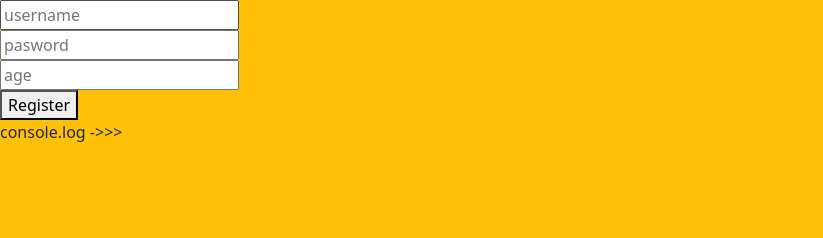
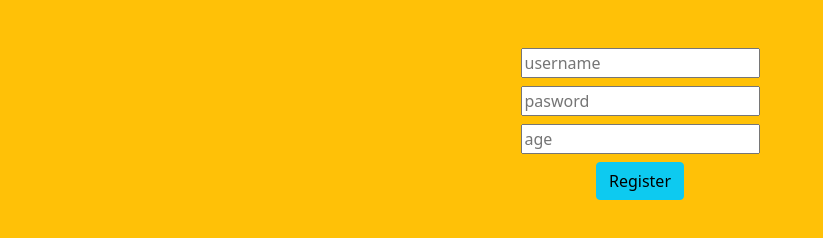
Before and after one commit to cenkberry/AddUserToDatabase, a plain HTML site: page index.html in a window 1280 px wide. Shown: the whole page, without its empty margins (0-823 px from the left). Drawn offline with nearby package versions, Linux system fonts and the light colour scheme.

Commit message:
Add files via upload

```diff
--- a/index.html
+++ b/index.html
@@ -1,6 +1,7 @@
 <!doctype html>
 <html lang="en">
-  <head>
+
+<head>
     <!-- Required meta tags -->
     <meta charset="utf-8">
     <meta name="viewport" content="width=device-width, initial-scale=1">
@@ -15,14 +16,30 @@
 
 <body class="bg-warning">
 
-    <input type="text" id="username" placeholder="username"> <br>
-    <input type="text" id="password" placeholder="pasword"> <br>
-    <input type="number" id="age" placeholder="age"><br>
+    <div class="container-lg">
 
-    <button onclick="adduser();">Register</button>
+        <div class="row d-flex justify-content-center">
 
-    <p>console.log ->>></p>
+
+            <div class="col-6 text-center mt-5">
+
+                <input type="text" id="username" placeholder="username"> <br>
+                <input class="mt-2" type="text" id="password" placeholder="pasword"> <br>
+                <input class="mt-2" type="number" id="age" placeholder="age"><br>
+
+                <button class="mt-2 btn btn-info" onclick="adduser();">Register</button>
+
+                <p class="mt-2" id="explain"></p>
+
+            </div>
+
+        </div>
+
+    </div>
+
 
     <script src="https://cdn.jsdelivr.net/npm/bootstrap@5.1.3/dist/js/bootstrap.bundle.min.js" integrity="sha384-ka7Sk0Gln4gmtz2MlQnikT1wXgYsOg+OMhuP+IlRH9sENBO0LRn5q+8nbTov4+1p" crossorigin="anonymous"></script>
     <script src="./js/main.js"></script>
-</body></html>
+</body>
+
+</html>
--- a/js/main.js
+++ b/js/main.js
@@ -3,7 +3,7 @@ const users = [
 
     {
         userID: 'K419K419',
-        username: 'Alexdesouza',
+        username: 'alexdesouza',
         password: 'fener1907',
         age: 28,
         createTime: '08/01/2022'
@@ -11,14 +11,16 @@ const users = [
 ];
 //DATABASE
 
+
 //ADD NEW USER TO DATABASE FUNCTION
 function adduser() {
 
     const userName = document.getElementById('username').value;
     const password = document.getElementById('password').value;
-    const age = Number(document.getElementById('age').value);
+    const age      = Number(document.getElementById('age').value);
+    const explain  = document.getElementById('explain');
 
-    if(userName.length >0 && password.length >0 && age >= 1 ){
+    if (userName.length > 0 && password.length > 0 && age >= 1) {
 
 
         //Get Time
@@ -38,26 +40,37 @@ function adduser() {
         //Create unique user id to define
 
 
-
-    //Create new user and push to users
-
+        //Create new user
         let newUser = {};
         newUser.userID = generatedID;
         newUser.username = userName;
         newUser.password = password;
         newUser.age = age;
         newUser.createTime = userDate;
-    users.push(newUser);
+        //Create new user
 
-    //Create new user and push to users
+        //Username database check for valid
 
-    console.table(users);
+        let result = users.filter(user => user.username === newUser.username);
 
+        if (result.length === 1) {
+
+            explain.innerHTML = "This username is already in use...";
 
         }
+        else {
 
-    else{
-        console.log("Please fill the form...")
+            users.push(newUser);
+            console.table(users);
+            explain.innerHTML = "You registered...";
+        }
+
+        //Username database check for valid
+
+    }
+    else
+    {
+        explain.innerHTML = "Please fill the form...";
     }
 
 
```
Lines whose indentation alone changed are shown as unchanged.
